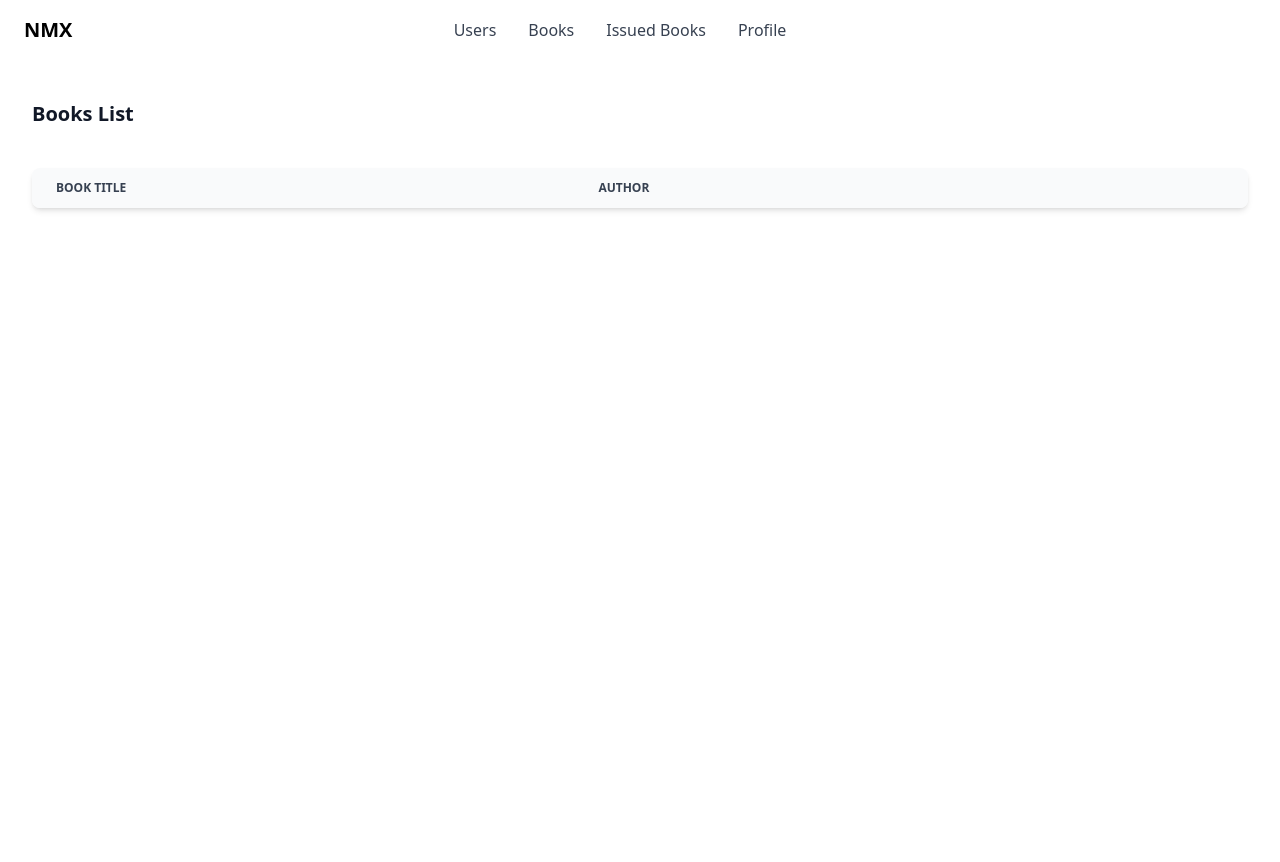
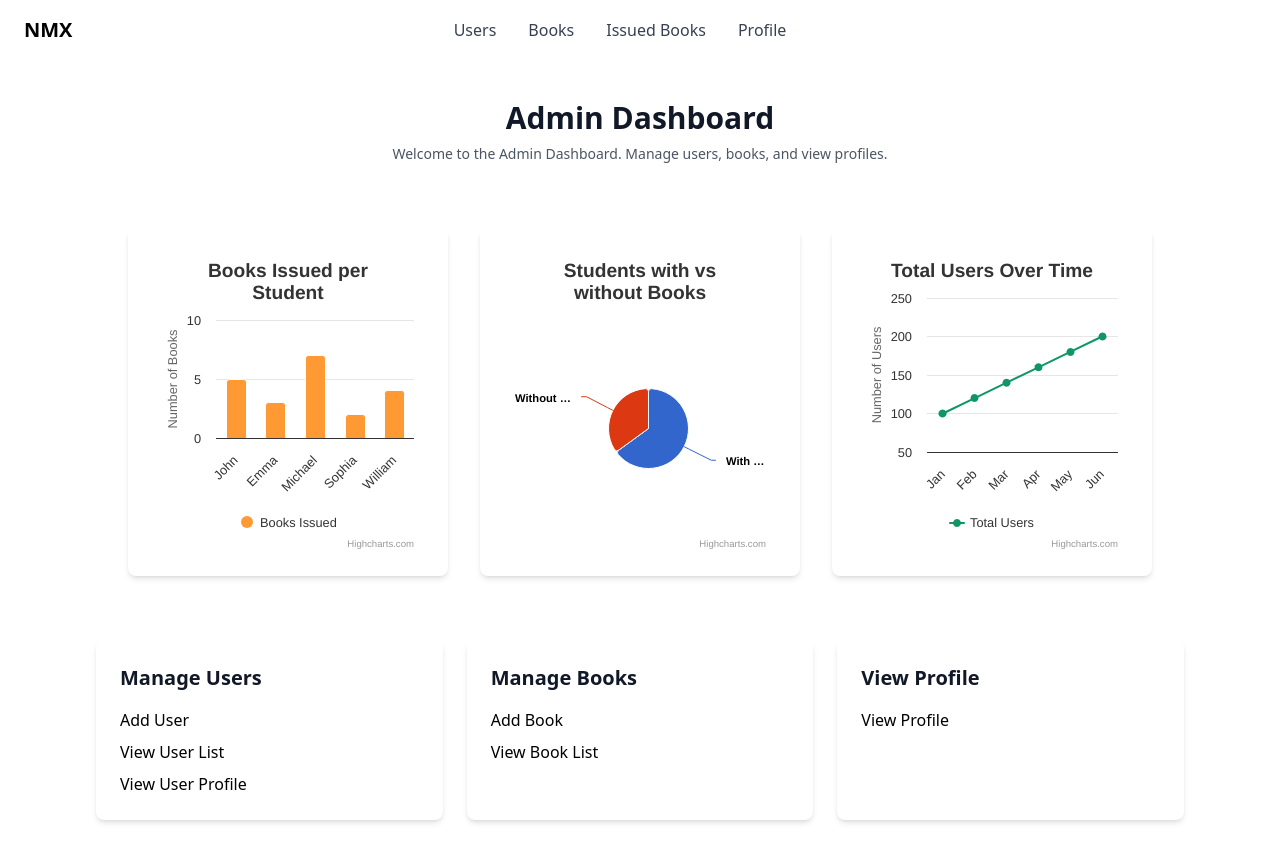
Before and after one commit to Muqeetullah/nmx-frontend, a React (Vite) app: page / in a window 1280 px wide. Shown: the top 862 px of the page. Before the commit the page ends 800 px from the top, so only its background shows below. Built offline with nearby package versions, Linux system fonts and the light colour scheme; sample sign-in values are in the browser's storage.

Commit message:
HighCharts Added

```diff
--- a/package.json
+++ b/package.json
@@ -17,6 +17,7 @@
     "@mui/icons-material": "^5.16.5",
     "@mui/material": "^5.16.5",
     "graphql": "^16.9.0",
+    "highcharts-react-official": "^3.2.1",
     "react": "^18.3.1",
     "react-dom": "^18.3.1",
     "react-error-boundary": "^4.0.13",
--- a/src/components/AdminDashBoard.jsx
+++ b/src/components/AdminDashBoard.jsx
@@ -1,16 +1,22 @@
 import React from "react";
 import { Link } from "react-router-dom";
+import ChartsComponent from "./HighCharts";
 
 function AdminDashboard() {
   return (
     <div className="flex w-full min-h-screen pb-10 mt-10">
-      <div className="max-w-4xl mx-auto px-4 sm:px-6 lg:px-8">
+      <div className="w-full max-w-6xl mx-auto px-4 sm:px-6 lg:px-8">
         <div className="text-center">
           <h1 className="text-3xl font-bold text-gray-900">Admin Dashboard</h1>
           <p className="mt-2 text-sm text-gray-600">
             Welcome to the Admin Dashboard. Manage users, books, and view
             profiles.
           </p>
+        </div>
+
+        {/* Chart Container with Full Width */}
+        <div className="w-full mt-8">
+          <ChartsComponent />
         </div>
 
         <div className="mt-8 grid grid-cols-1 gap-6 sm:grid-cols-2 lg:grid-cols-3">
--- /dev/null
+++ b/src/components/HighCharts.jsx
@@ -0,0 +1,87 @@
+import React from "react";
+import Highcharts from "highcharts";
+import HighchartsReact from "highcharts-react-official";
+
+const ChartsComponent = () => {
+  // Dummy data (same as before)
+  const barChartData = [
+    { name: "John", books: 5 },
+    { name: "Emma", books: 3 },
+    { name: "Michael", books: 7 },
+    { name: "Sophia", books: 2 },
+    { name: "William", books: 4 },
+  ];
+
+  const pieChartData = [
+    { name: "With Books", y: 65 },
+    { name: "Without Books", y: 35 },
+  ];
+
+  const lineChartData = [
+    { month: "Jan", users: 100 },
+    { month: "Feb", users: 120 },
+    { month: "Mar", users: 140 },
+    { month: "Apr", users: 160 },
+    { month: "May", users: 180 },
+    { month: "Jun", users: 200 },
+  ];
+
+  // Chart options (same as before, with small adjustments)
+  const barChartOptions = {
+    chart: { type: "column", height: "300px" },
+    title: { text: "Books Issued per Student" },
+    xAxis: { categories: barChartData.map((item) => item.name) },
+    yAxis: { title: { text: "Number of Books" } },
+    series: [
+      {
+        name: "Books Issued",
+        data: barChartData.map((item) => item.books),
+        color: "#FF9933",
+      },
+    ],
+  };
+
+  const pieChartOptions = {
+    chart: { type: "pie", height: "300px" },
+    title: { text: "Students with vs without Books" },
+    series: [
+      {
+        name: "Students",
+        data: pieChartData,
+        colors: ["#3366CC", "#DC3912"],
+      },
+    ],
+  };
+
+  const lineChartOptions = {
+    chart: { type: "line", height: "300px" },
+    title: { text: "Total Users Over Time" },
+    xAxis: { categories: lineChartData.map((item) => item.month) },
+    yAxis: { title: { text: "Number of Users" } },
+    series: [
+      {
+        name: "Total Users",
+        data: lineChartData.map((item) => item.users),
+        color: "#109664",
+      },
+    ],
+  };
+
+  return (
+    <div className=" flex p-8">
+      <div className="grid grid-cols-1 md:grid-cols-2 lg:grid-cols-3 gap-8">
+        <div className="bg-white rounded-lg shadow-md p-6 ">
+          <HighchartsReact highcharts={Highcharts} options={barChartOptions} />
+        </div>
+        <div className="bg-white rounded-lg shadow-md p-6 ">
+          <HighchartsReact highcharts={Highcharts} options={pieChartOptions} />
+        </div>
+        <div className="bg-white rounded-lg shadow-md p-6 ">
+          <HighchartsReact highcharts={Highcharts} options={lineChartOptions} />
+        </div>
+      </div>
+    </div>
+  );
+};
+
+export default ChartsComponent;
--- /dev/null
+++ b/src/hooks/useQuery.jsx
@@ -0,0 +1,33 @@
+import { useLazyQuery } from "@apollo/client";
+
+export function useGenericQuery({
+  query,
+  authToken,
+  variables,
+  onSuccess,
+  onError,
+}) {
+  const [executeQueryLazy, { loading, data, error }] = useLazyQuery(query, {
+    fetchPolicy: "no-cache",
+    context: {
+      clientName: "backend",
+      headers: {
+        Authorization: `Bearer ${authToken}`,
+      },
+    },
+    onCompleted(responseData) {
+      console.log("Query completed:", responseData);
+      if (onSuccess) onSuccess(responseData);
+    },
+    onError(errorResponse) {
+      console.log("Something went wrong", errorResponse);
+      if (onError) onError(errorResponse);
+    },
+  });
+
+  const executeQuery = (newVariables) => {
+    executeQueryLazy({ variables: newVariables || variables });
+  };
+
+  return { executeQuery, loading, data, error };
+}
--- a/src/routes/AppRoutes.jsx
+++ b/src/routes/AppRoutes.jsx
@@ -22,9 +22,9 @@ import FallbackScreen from "../components/ErrorScreen";
 import Form from "../components/TestComponent";
 
 const AppRoutes = () => {
-  const jsonString = localStorage.getItem("user");
-  const jsonObject = JSON.parse(jsonString || "{}");
-  const role = jsonObject.role;
+  const storedUser = localStorage.getItem("userData");
+  const user = JSON.parse(storedUser);
+  const role = user?.role;
 
   const router = createBrowserRouter([
     {
```
Also changed, not shown: 1 other file (tests, documents, lock files or other folders).
